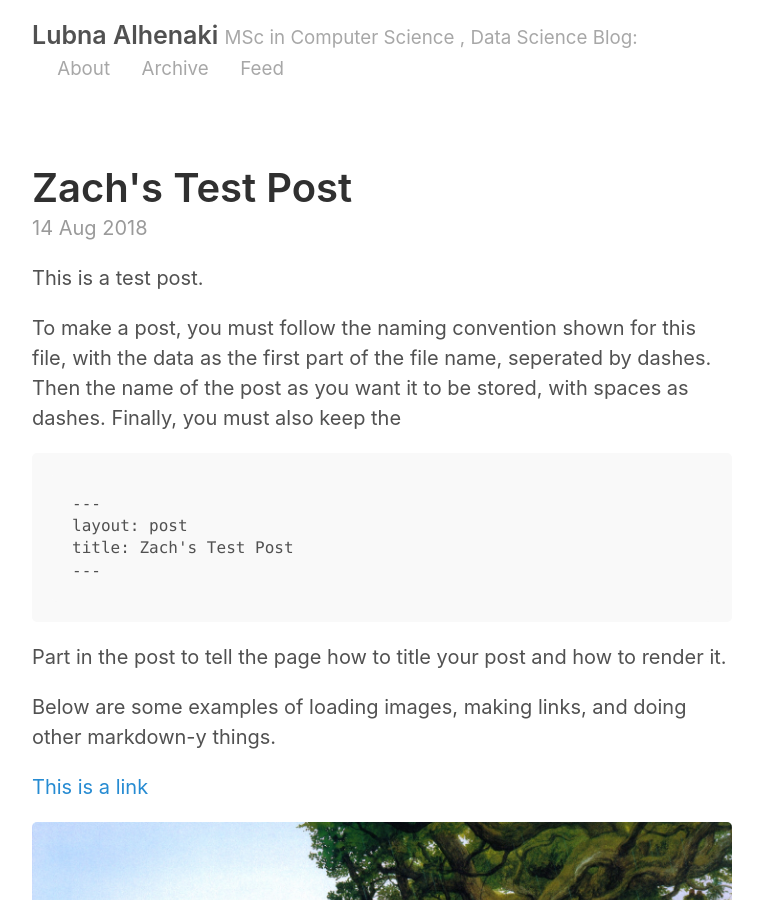
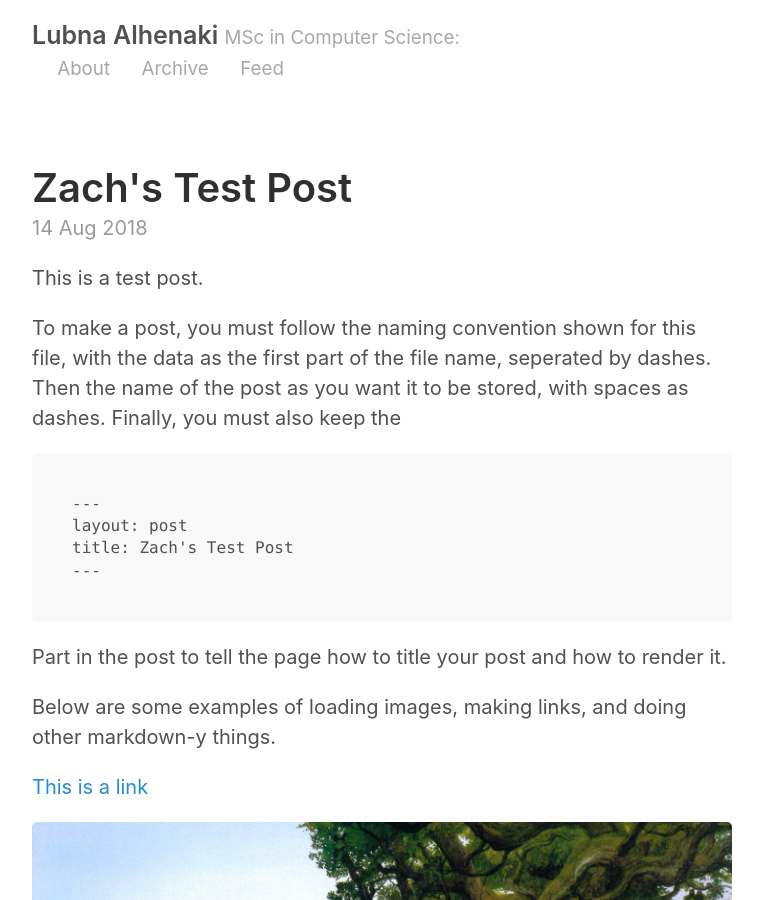
Before and after one commit to LubnaAlhenaki/LubnaAlhenaki.github.io, a Jekyll site: the page built from index.html, in a window 1280 px wide and 900 px high. Shown: the whole window, without its empty margins (258-1021 px from the left). Built offline with Jekyll 4.4.1, drawn with Linux system fonts in a browser that asks for light colours; the list of posts is cut into pages by our own code.

Commit message:
Update _config.yml

```diff
--- a/_config.yml
+++ b/_config.yml
@@ -3,7 +3,7 @@ permalink:           pretty
 
 # Setup
 title:               Lubna Alhenaki
-tagline:             MSc in Computer Science , Data Science Blog
+tagline:             MSc in Computer Science
 url:                 http://LubnaAlhenaki.github.io
 paginate:            2
 baseurl:             ""
```
